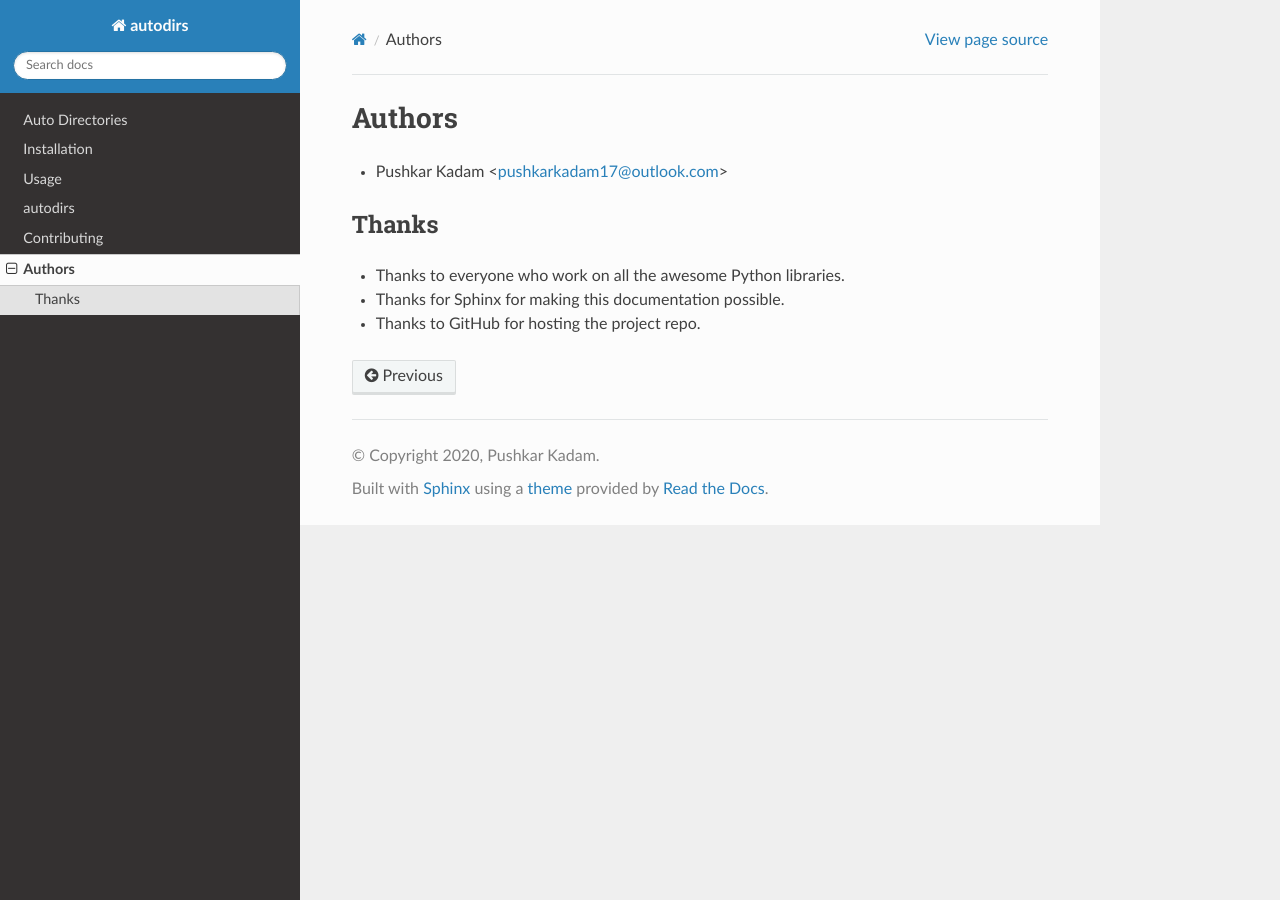
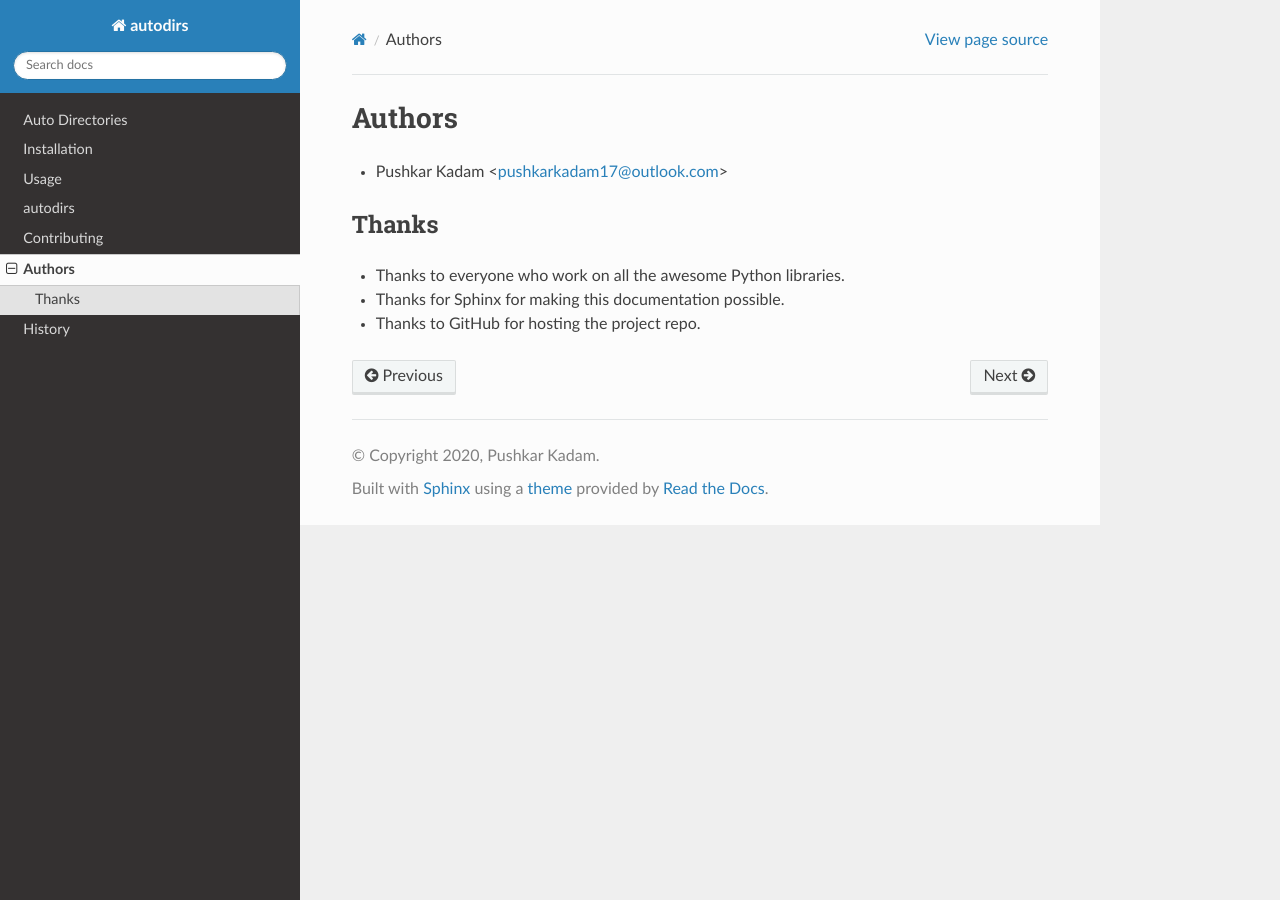
Before and after one commit to pushkarkadam/autodirs, a Sphinx documentation site: the page built from docs/source/authors.rst, in a window 1280 px wide. Built offline with Sphinx 7.4.7 and the Read the Docs theme 2.0.0, drawn with Linux system fonts in a browser that asks for light colours.

Commit message:
Development history added to the docs.

```diff
--- /dev/null
+++ b/docs/source/history.rst
@@ -0,0 +1 @@
+.. include:: ../../HISTORY.rst
--- a/docs/source/index.rst
+++ b/docs/source/index.rst
@@ -12,6 +12,7 @@ Contents:
    modules
    contributing
    authors
+   history
 
 
 
```
